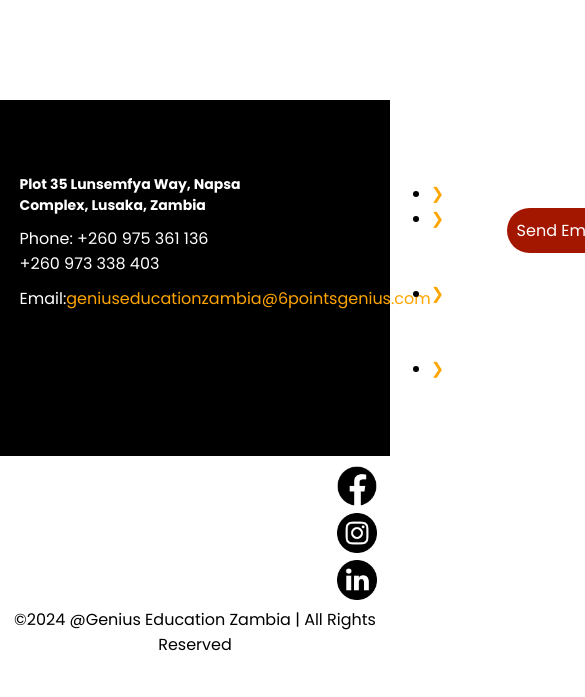
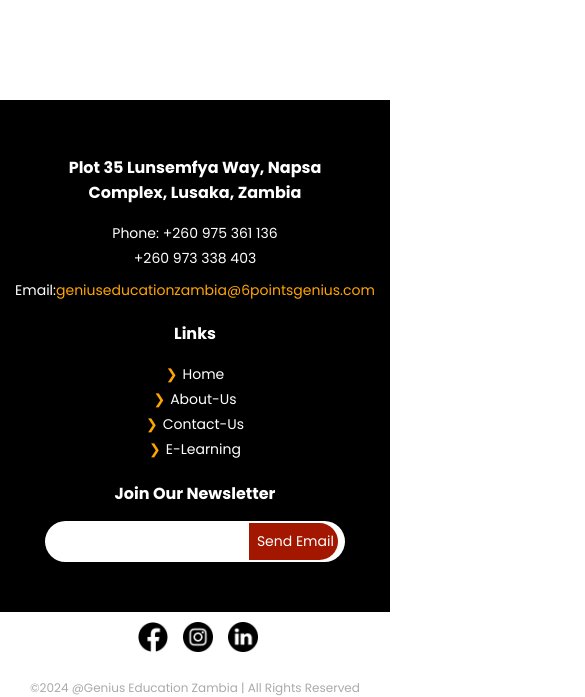
Before and after one commit to FestuMiles/MyProject, a plain HTML site: page index.html in a window 390 px wide. Shown: the part 5939-6636 px from the top of the page, 585 px wide, since content can reach past the window. Before the commit the page ends 6596 px from the top, so only its background shows below. Drawn offline with Linux system fonts and the light colour scheme.

Commit message:
Add files via upload

```diff
--- a/StyleSheets/style.css
+++ b/StyleSheets/style.css
@@ -776,3 +776,84 @@ footer .content span.list {
   color: #ffa500;
   margin-right: 5px;
 }
+@media (max-width: 768px) {
+  /* General Footer Styling */
+  footer {
+    padding: 30px 10px;
+    margin-top: 50px;
+  }
+
+  footer .content {
+    flex-direction: column; /* Stack items vertically */
+    align-items: center;
+    text-align: center;
+  }
+
+  footer .content > div {
+    margin-bottom: 20px; /* Add space between sections */
+  }
+
+  footer .content h2 {
+    font-size: 16px; /* Slightly larger headings for mobile */
+    margin-bottom: 15px;
+  }
+
+  footer li a {
+    font-size: 14px;
+  }
+
+  footer .content ul {
+    padding: 0;
+    list-style: none; /* Remove default list styling */
+  }
+
+  footer .content .email {
+    font-size: 14px;
+  }
+
+  footer .content .email span {
+    font-size: 14px;
+  }
+
+  footer .content .join {
+    width: 90%; /* Expand input container to fit screen */
+    margin: auto;
+  }
+
+  footer .content input[type="email"] {
+    width: 65%;
+    font-size: 14px;
+    padding: 8px;
+    border: none;
+    outline: none;
+    border-radius: 20px 0 0 20px;
+  }
+
+  footer .content .send-btn {
+    width: 30%;
+    font-size: 14px;
+    padding: 8px;
+    border: none;
+    cursor: pointer;
+    border-radius: 0 20px 20px 0;
+  }
+
+  /* Social Media Section */
+  .footer .social-media {
+    margin: auto;
+    margin-bottom: 20px;
+    display: flex;
+    justify-content: center;
+    gap: 10px; /* Space between icons */
+  }
+
+  .footer .social-media img {
+    height: 30px; /* Reduce icon size */
+  }
+
+  /* Credit Section */
+  .footer .credit {
+    font-size: 12px;
+    color: #aaa; /* Subtle color for credits */
+  }
+}
```
